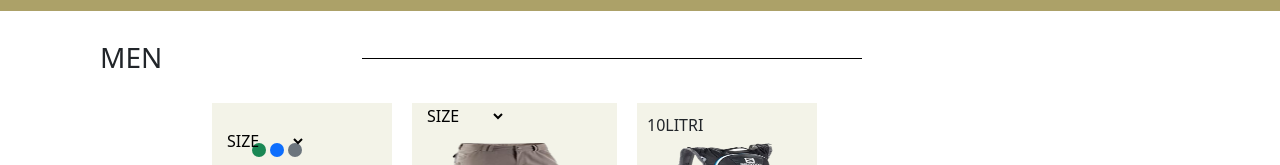
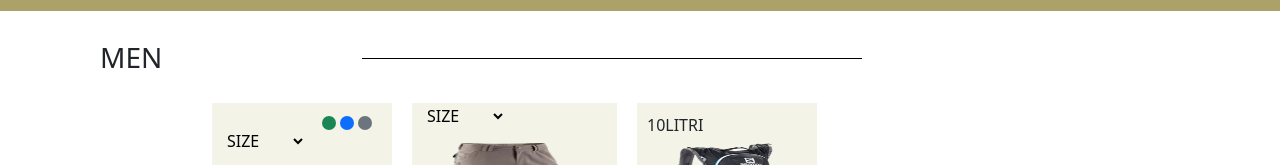
Before and after one commit to 254jack/Yolomi-Web, a plain HTML site: page index.html in a window 1280 px wide. Shown: the part 837-1002 px from the top of the page. Drawn offline with nearby package versions, Linux system fonts and the light colour scheme.

Commit message:
add all changes to github

```diff
--- a/css/stylels.css
+++ b/css/stylels.css
@@ -114,11 +114,8 @@
     border-radius: 50%;
     width: 14px;
     height: 14px;
-<<<<<<< HEAD
     transform: translate(70px, -17px);
-=======
-    transform: translate(70px, -27px);
->>>>>>> master
+    transform: translate(70px, -27px)
 }
 
 #s-tshirt {
--- a/js/scripts.js
+++ b/js/scripts.js
@@ -49,4 +49,4 @@ $(function() {
     $("#men,#women").prop('checked', true)
     $(".imgy div").show();
     $(".images div").show();
-})
+});
```
